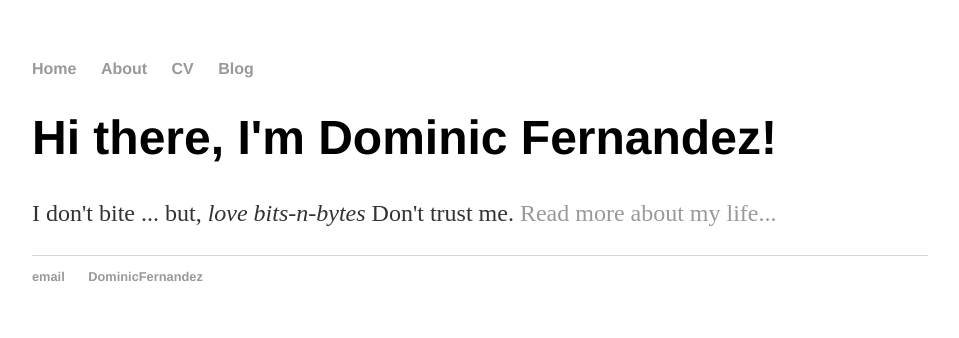
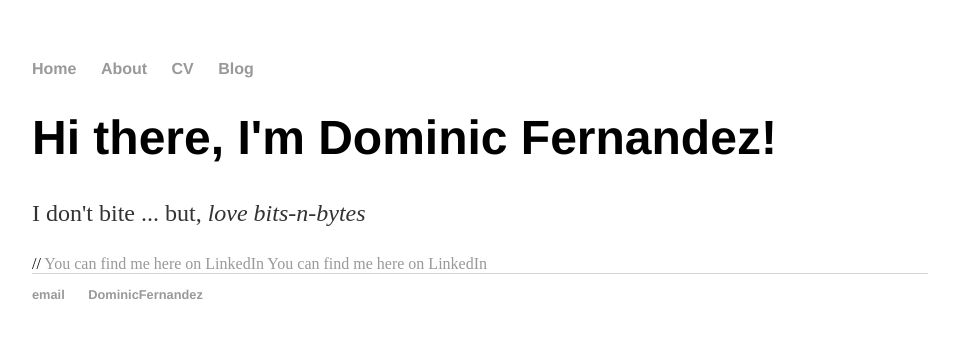
Before and after one commit to domfernandez/domfernandez.github.io, a plain HTML site: page index.html in a window 1280 px wide. Shown: the whole page, without its empty margins (160-1119 px from the left). Drawn offline with Linux system fonts and the light colour scheme.

Commit message:
Update index.html

```diff
--- a/index.html
+++ b/index.html
@@ -17,8 +17,11 @@
 		<div class="container">
     		<div class="blurb">
         		<h1>Hi there, I'm Dominic Fernandez!</h1>
-			<p>I don't bite ... but, <em>love bits-n-bytes</em> Don't trust me. <a href="/about">Read more about my life...</a></p>
-    		</div><!-- /.blurb -->
+			<p>I don't bite ... but, <em>love bits-n-bytes</em></p>
+			<p></p>
+//			<a href="/about">You can find me here on LinkedIn</a>
+			<a href="https://www.linkedin.com/in/domfernandez1/">You can find me here on LinkedIn</a>
+		</div><!-- /.blurb -->
 		</div><!-- /.container -->
 		<footer>
     		<ul>
```
